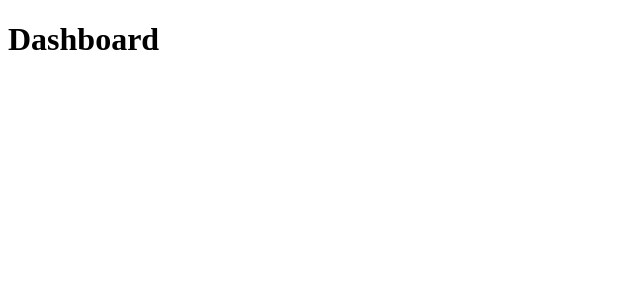
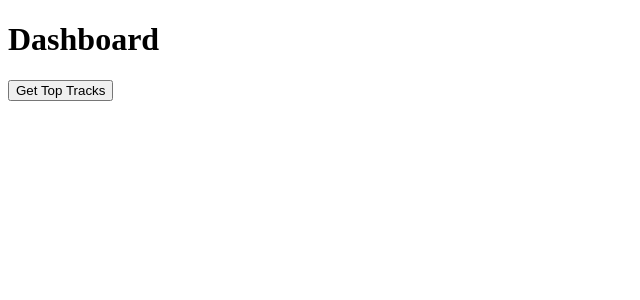
Before and after one commit to nguyenj1863/Spotify-Beatmap, a Next.js app: page /dashboard in a window 1280 px wide. Shown: the top 300 px of the page, without its empty margins (0-640 px from the left). Built offline with nearby package versions, Linux system fonts and the light colour scheme.

Commit message:
feat: add button to get user's top tracks from api

```diff
--- a/src/app/dashboard/page.tsx
+++ b/src/app/dashboard/page.tsx
@@ -1,7 +1,50 @@
+'use client'
+
+import { useState } from "react";
+
+type Track = { id: string, name: string, artist: { name: string }[] };
+
 function DashboardPage() {
+    const [tracks, setTracks] = useState<Track[] | null>(null);
+    const [loading, setLoading] = useState(false);
+    const [error, setError] = useState<string | null>(null);
+
+    async function handleGetTopTracks() {
+        setLoading(true);
+        setError(null);
+        try {
+            const res = await fetch('/api/spotify/top-tracks', { cache: 'no-store' });
+            if (!res.ok) {
+                const json = await res.json().catch(() => null);
+                throw new Error(json?.error || `Request failed: ${res.status} ${res.statusText}`);
+            }
+            const data = await res.json();
+            console.log(data);
+            setTracks(data.items ?? data);
+        } catch (err: any) {
+            setError(err.message);
+        } finally {
+            setLoading(false);
+        }
+    }
     return (
         <div>
             <h1>Dashboard</h1>
+            <button onClick={handleGetTopTracks} disabled={loading}>
+                {loading ? 'Loading...' : 'Get Top Tracks'}
+            </button>
+
+            {error && <p style={{ color: 'red' }}>Error: {error}</p>}
+            {tracks && (
+                <ol>
+                    {tracks.map(track => (
+                        <li key={track.id}>
+                            <img src={track.album?.images?.[0]?.url} alt={track.name} width={64} height={64} />
+                            {track.name} - {track.artists?.map(a => a.name).join(', ')}
+                        </li>
+                    ))}
+                </ol>
+            )}
         </div>
     );
 };
```
